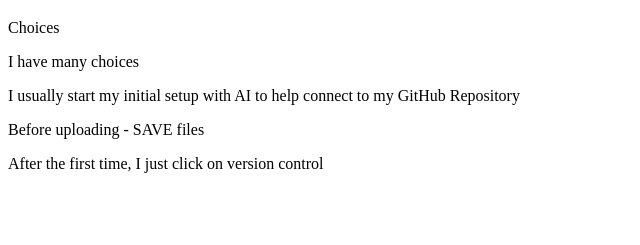
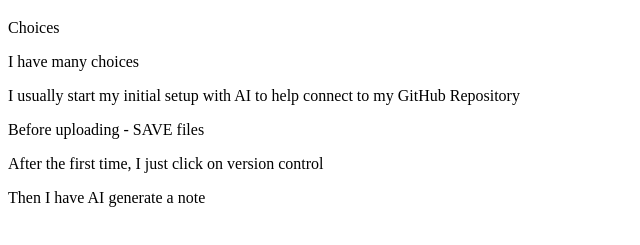
Before and after one commit to americaher558/ADD103, a plain HTML site: page week_01/git.html in a window 1280 px wide. Shown: the part 61-306 px from the top of the page, without its empty margins (0-640 px from the left). Drawn offline with Linux system fonts and the light colour scheme.

```diff
--- a/week_01/git.html
+++ b/week_01/git.html
@@ -14,6 +14,7 @@
     <p>I usually start my initial setup with AI to help connect to my GitHub Repository</p>
     <p>Before uploading - SAVE files</p>
     <p>After the first time, I just click on version control</p>
+    <p>Then I have AI generate a note</p>
     <p></p>
 </body>
 
```
